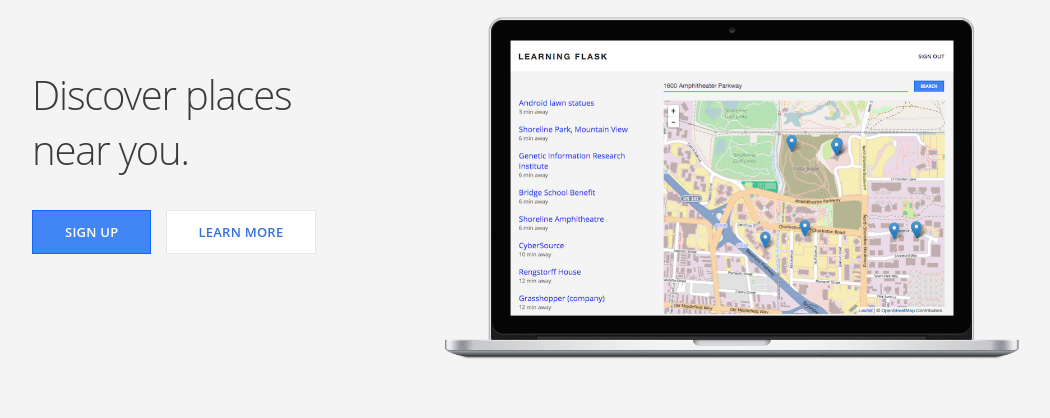
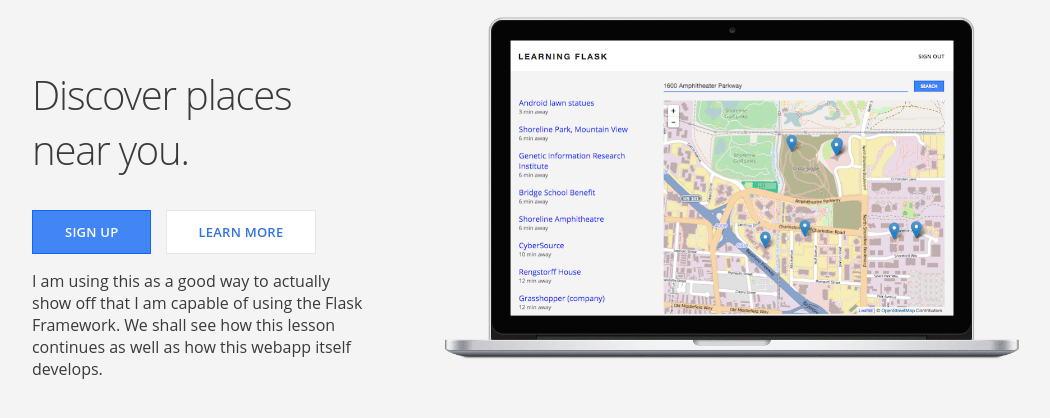
Before and after one commit to RobD30/learning_flask, a Flask app: template templates/index.html in a window 1280 px wide. Shown: the part 116-534 px from the top of the page, without its empty margins (108-1158 px from the left). Run offline with Flask 2, Linux system fonts and the light colour scheme; the template is opened without the code that fills it, so the values that code supplies are empty.

Commit message:
Refactor: added content
end_of_line

```diff
--- a/templates/index.html
+++ b/templates/index.html
@@ -13,6 +13,13 @@
       <div class="section-device">
         <img src="/static/img/device.png">
       </div>
+      <section class="section-content">
+        <p class="">
+          I am using this as a good way to actually show off that I am capable of using
+          the Flask Framework. We shall see how this lesson continues as well as how this
+          webapp itself develops.
+        </p>
+      </section>
 
       <div class="clearfix"></div>
 
```
